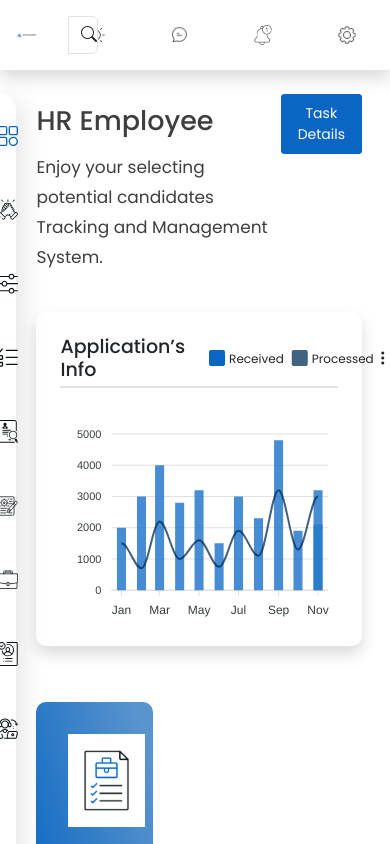
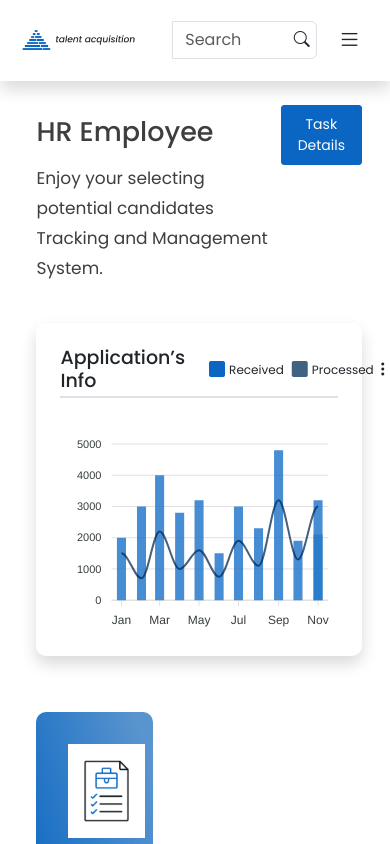
Before and after one commit to rajkumarpave/hr-dashboard, a React (Vite) app: page / in a window 390 px wide. Shown: the top 844 px of the page. Built offline with nearby package versions, Linux system fonts and the light colour scheme.

Commit message:
add: mobile breakpoints and ham menu icon

```diff
--- a/src/components/NavBars/SideNav/index.jsx
+++ b/src/components/NavBars/SideNav/index.jsx
@@ -51,7 +51,7 @@ const menuList = [
 
 function SideNav() {
   return (
-    <div className="side-nav d-flex flex-column gap-2 justify-content-start align-items-center p-2 h-100">
+    <div className="side-nav d-none d-md-flex flex-column gap-2 justify-content-start align-items-center p-2 h-100">
       {menuList.map((menu, idx) => {
         return <NavMenu key={idx} label={menu.label} icon={menu.icon} />;
       })}
--- a/src/components/NavBars/TopNav/index.jsx
+++ b/src/components/NavBars/TopNav/index.jsx
@@ -17,8 +17,11 @@ function TopNav() {
       <div className="d-flex justify-content-start align-items-center gap-2">
         <img src={Logo} alt="logo" width={"35%"} className="me-4" />
         <SearchBox />
+        <button className="btn">
+          <i className="fs-3 d-sm-display d-md-none bi bi-list"></i>
+        </button>
       </div>
-      <div className="d-flex justify-content-end align-items-center gap-5">
+      <div className="d-none d-md-flex justify-content-end align-items-center gap-5">
         <img
           className="mx-2"
           src={DayNightModeIcon}
```
